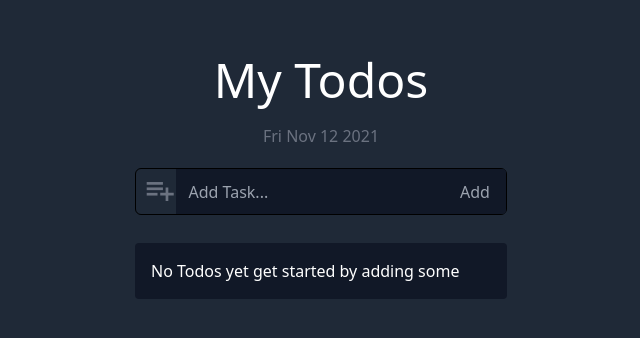
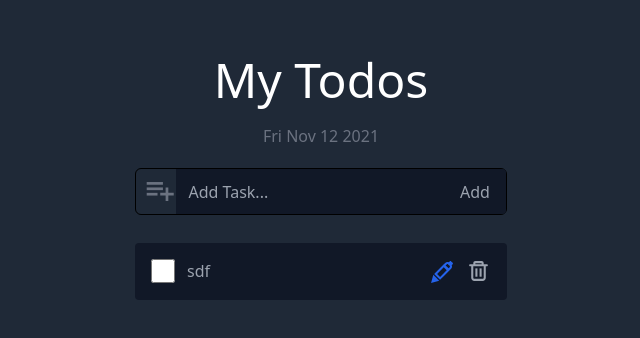
Before and after one commit to michaelbelete/todo-app-redux-redux-saga, a React (Create React App) app: page / in a window 1280 px wide. Shown: the top 338 px of the page, without its empty margins (319-959 px from the left). Built offline with nearby package versions, Linux system fonts and the light colour scheme; data requests are answered from the project's data file.

Commit message:
finished the todo

```diff
--- a/db/db.json
+++ b/db/db.json
@@ -1,3 +1,9 @@
 {
-  "todos": []
+  "todos": [
+    {
+      "todo": "sdf",
+      "status": false,
+      "id": 1
+    }
+  ]
 }
--- a/src/components/todo.js
+++ b/src/components/todo.js
@@ -28,7 +28,7 @@ const Todo = ({ todo: { loading, todos }, getTodos, deleteTodo, updateTodo }) =>
               <TodoItem
                 todo={oneTodo}
                 key={index}
-                checked={updateTodo}
+                updateTodo={updateTodo}
                 deleteTodo={deleteTodo}
               />
             ))}{" "}
--- a/src/components/todoItem.js
+++ b/src/components/todoItem.js
@@ -1,21 +1,21 @@
 import React, { useState } from "react";
 import PropTypes from "prop-types";
 import { CgTrash, CgPen, CgCloseR } from "react-icons/cg";
-const TodoItem = ({ todo, deleteTodo, checked }) => {
+const TodoItem = ({ todo, deleteTodo, updateTodo }) => {
   const [isEditing, setIsEditing] = useState(false);
   const [newTodo, setNewTodo] = useState(todo?.todo);
   const check = () => {
     todo.status = !todo.status;
-    checked(todo);
+    updateTodo(todo);
   };
 
   const onSubmit = (e) => {
     e.preventDefault();
     todo.todo = newTodo;
-    checked(todo);
+    updateTodo(todo);
     setIsEditing(false);
-    // checked
-  }
+    // updateTodo
+  };
   return (
     <>
       <div className="flex flex-row justify-between items-start">
@@ -23,10 +23,11 @@ const TodoItem = ({ todo, deleteTodo, checked }) => {
           <input
             type="checkbox"
             className="w-6 h-6 text-gray-900 bg-gray-900"
-            checked={todo.status}
+            updateTodo={todo.status}
             onClick={() => {
               check();
             }}
+            checked={todo.status}
           />
           <span
             className={`ml-3 text-gray-400 ${
@@ -37,6 +38,7 @@ const TodoItem = ({ todo, deleteTodo, checked }) => {
           </span>
         </label>
         <div className="flex flex-row gap-3">
+          {!todo.status && (
             <button
               onClick={() => {
                 setIsEditing(!isEditing);
@@ -48,6 +50,8 @@ const TodoItem = ({ todo, deleteTodo, checked }) => {
                 <CgPen size="25" className="text-blue-600" />
               )}
             </button>
+          )}
+
           <button
             onClick={() => {
               deleteTodo(todo.id);
@@ -58,7 +62,7 @@ const TodoItem = ({ todo, deleteTodo, checked }) => {
         </div>
       </div>
 
-      {isEditing && (
+      {isEditing && !todo.status && (
         <form onSubmit={onSubmit}>
           <div className="flex flex-row bg-gray-800 rounded border border-black">
             <input
@@ -71,7 +75,10 @@ const TodoItem = ({ todo, deleteTodo, checked }) => {
               value={newTodo}
               required
             />
-          <button disabled={!newTodo} className="px-4 text-gray-400 bg-blue-900 rounded-tr rounded-br">
+            <button
+              disabled={!newTodo}
+              className="px-4 text-gray-400 bg-blue-900 rounded-tr rounded-br"
+            >
               update
             </button>
           </div>
@@ -84,7 +91,7 @@ const TodoItem = ({ todo, deleteTodo, checked }) => {
 TodoItem.propTypes = {
   todo: PropTypes.any,
   deleteTodo: PropTypes.func.isRequired,
-  checked: PropTypes.func.isRequired,
+  updateTodo: PropTypes.func.isRequired,
 };
 
 export default TodoItem;
```
Lines whose indentation alone changed are shown as unchanged.
